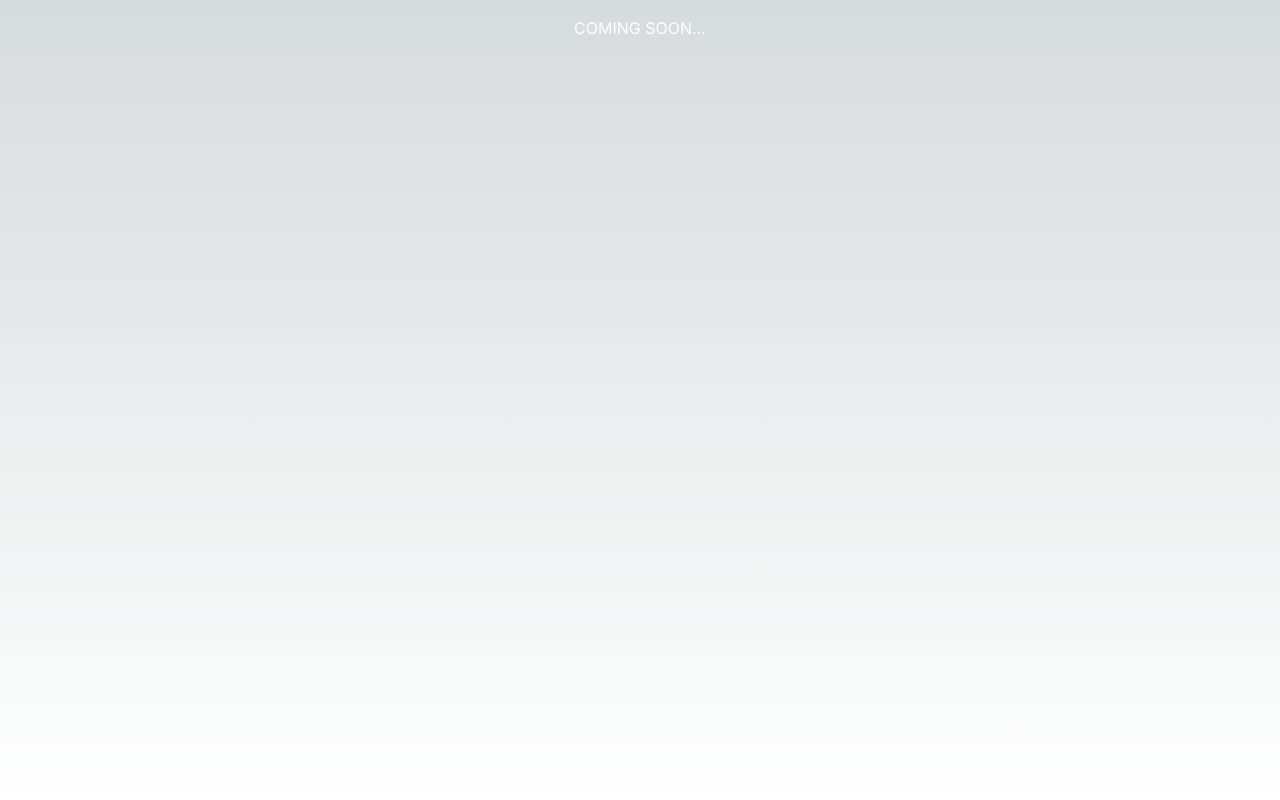
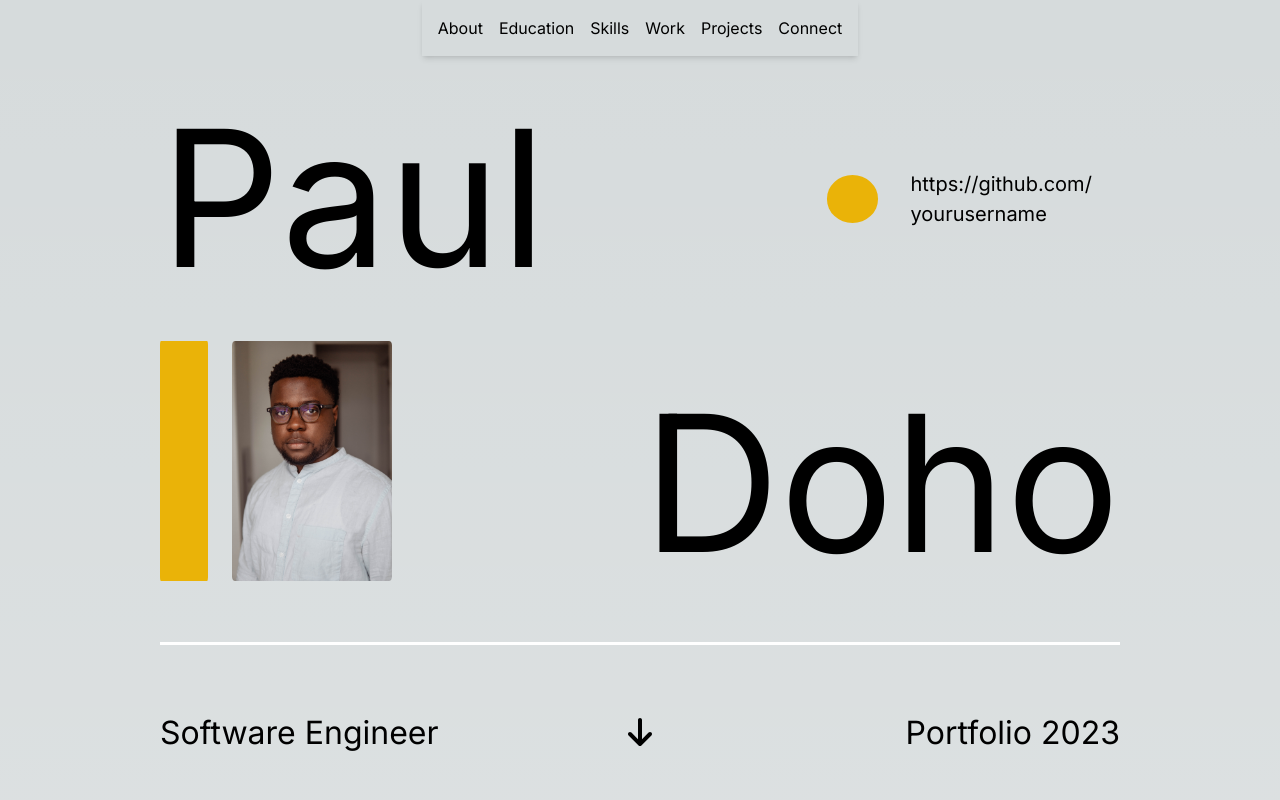
Before and after one commit to pdd27673/next-js-2023-portfolio, a Next.js app: page / in a window 1280 px wide. Shown: the top 800 px of the page. Built offline with nearby package versions, Linux system fonts and the light colour scheme.

Commit message:
basic setup and css for page

```diff
--- a/next.config.js
+++ b/next.config.js
@@ -1,4 +1,10 @@
 /** @type {import('next').NextConfig} */
 const nextConfig = {}
 
-module.exports = nextConfig
+const path = require('path')
+
+module.exports = {
+    sassOptions: {
+        includePaths: [path.join(__dirname, 'styles')],
+    },
+}
--- a/package.json
+++ b/package.json
@@ -9,6 +9,9 @@
     "lint": "next lint"
   },
   "dependencies": {
+    "@fortawesome/fontawesome-svg-core": "^6.4.2",
+    "@fortawesome/free-solid-svg-icons": "^6.4.2",
+    "@fortawesome/react-fontawesome": "^0.2.0",
     "@types/node": "20.5.6",
     "@types/react": "18.2.21",
     "@types/react-dom": "18.2.7",
@@ -20,6 +23,7 @@
     "postcss": "8.4.28",
     "react": "18.2.0",
     "react-dom": "18.2.0",
+    "sass": "^1.69.5",
     "tailwindcss": "3.3.3",
     "typescript": "5.2.2"
   }
--- a/src/app/components/Hero.tsx
+++ b/src/app/components/Hero.tsx
@@ -2,6 +2,9 @@ import React from 'react'
 import profilePic from '../../../public/images/hero-profile.jpg'
 import 'font-awesome/css/font-awesome.min.css';
 import Image from 'next/image';
+import styles from "../styles/Hero.module.scss"
+import { FontAwesomeIcon } from '@fortawesome/react-fontawesome'
+import { faArrowDown } from '@fortawesome/free-solid-svg-icons';
 
 type Props = {}
 
@@ -18,36 +21,34 @@ type Props = {}
 
 const Hero = () => {
     return (
-      <div className="text-white h-screen flex flex-col justify-between p-20 w-screen">
+        <div className={styles.hero}>
             {/* First Row */}
-          <div className="flex items-center justify-between w-full">
-              <div className="text-9xl">Paul</div>
-              <div className="flex items-center space-x-2">
-                  <div className="w-8 h-8 bg-yellow-500 rounded-full"></div>
-                  <a href="https://github.com/yourusername" className="text-sm hover:underline">
-                      url
+            <div className={styles.firstRowGrid}>
+                <div className={styles.firstName}>Paul</div>
+                <div className={styles.firstUrl}>
+                    <div className={styles.circle}></div>
+                    <a href="https://github.com/yourusername" className={styles.link}>
+                        https://github.com/ yourusername
                     </a>
                 </div>
             </div>
 
             {/* Second Row */}
-          <div className="flex items-center justify-between w-full">
-              <div className="flex items-center space-x-4">
-                  <div className="w-24 h-24 bg-yellow-500"></div>
-                  <Image src={profilePic} width={250} height={250} alt="Your Image"  />
+            <div className={styles.secondRow}>
+                <div className={styles.secondPhoto}>
+                    <div className={styles.secondRectangle}></div>
+                    <Image src={profilePic} className={styles.photo} alt="Your Image"/>
                 </div>
-              <div className="text-9xl flex-grow text-right">Doho</div>
+                <div className={styles.secondLastName}>Doho</div>
             </div>
 
             {/* Third Row */}
-          <div className="border-t border-gray-600 w-full">
-              <div className="flex items-center justify-between py-4 w-full">
-                  <div className="text-lg">Portfolio 2023</div>
-                  <a href="#about" className="px-4 py-2 hover:bg-gray-700 transition">
-                      <i className="fas fa-arrow-down"></i>
+            <div className={styles.thirdRow}>
+                <div className={styles.thirdTitle}>Software Engineer</div>
+                <a href="#about" className={styles.thirdArrow}>
+                    <FontAwesomeIcon icon={faArrowDown}/>
                 </a>
-                  <div className="text-lg">Software Engineer</div>
-              </div>
+                <div className={styles.thirdPortfolioText}>Portfolio 2023</div>
             </div>
         </div>
     );
--- a/src/app/page.tsx
+++ b/src/app/page.tsx
@@ -8,6 +8,10 @@ import Work from './components/Work'
 import RootLayout from './components/layout'
 import { section, Header } from './components/Header'
 import { Metadata } from 'next'
+import { config } from '@fortawesome/fontawesome-svg-core'
+import '@fortawesome/fontawesome-svg-core/styles.css'
+
+config.autoAddCss = false
 
 export const metadata: Metadata = {
   title: 'Pauls Portfolio',
@@ -15,7 +19,7 @@ export const metadata: Metadata = {
 
 export default function Home() {
 
-  const workInProgess = true;
+  const workInProgress = false;
 
   const sections: section[] = [
     { name: 'Hero', href: '#hero', component: <Hero />, displayInHeader: false },
@@ -30,12 +34,12 @@ export default function Home() {
   return (
     <RootLayout>
       <main className="flex min-h-screen flex-col items-center justify-between">
-        {workInProgess && (
+        {workInProgress && (
           <div className=" text-white text-center p-4 w-full">
             COMING SOON...
           </div>
         )}
-        {!workInProgess && (
+        {!workInProgress && (
           <>
             <Header sections={sections} />
             {sections.map((section, index) => (
--- /dev/null
+++ b/src/app/styles/Hero.module.scss
@@ -0,0 +1,105 @@
+.hero {
+    width: 60rem;
+    height: 100vh;
+}
+
+.firstRowGrid {
+    width: 100%;
+    display: grid;
+    grid-template-areas: "firstName url";
+    grid-template-columns: 5fr 1fr;
+
+
+    .firstName {
+        grid-area: firstName;
+        font-size: 190px;
+    }
+
+    .firstUrl {
+        grid-area: url;
+        display: flex;
+        flex-direction: row;
+        justify-content: center;
+        align-items: center;
+
+        .circle {
+            width: 5rem;
+            height: 3rem;
+            background-color: rgb(234, 179, 8);
+            border-radius: 50%;
+            margin-right: 2rem;
+
+        }
+
+        .link {
+            font-size: 20px;
+            word-wrap: break-word;
+
+            &:hover {
+                text-decoration: underline;
+            }
+        }
+    }
+}
+
+.secondRow {
+    width: 100%;
+    display: grid;
+    grid-template-areas: "secondPhoto secondLastName";
+    grid-template-columns: 1fr 4fr;
+    padding-bottom: 1rem;
+
+    border-bottom: solid .2rem white;
+
+    .secondPhoto {
+        grid-area: secondPhoto;
+        display: flex;
+        flex-direction: row;
+        height: 15rem;
+
+        .secondRectangle {
+            border-radius: 2%;
+            background-color: rgb(234, 179, 8);
+            height: 15rem;
+            width: 13rem;
+            margin-right: 1.5rem;
+        }
+
+        .photo {
+            border-radius: 2%;
+            height: 15rem;
+            width: 30rem;
+        }
+    }
+
+    .secondLastName {
+        grid-area: secondLastName;
+        font-size: 190px;
+        justify-self: end;
+    }
+}
+
+
+.thirdRow {
+    width: 100%;
+    display: grid;
+    grid-template-areas: "thirdTitle thirdArrow thirdPortfolioText";
+    grid-template-columns: 1fr 1fr 1fr;
+
+    margin-top: 4rem;
+    font-size: 2rem;
+
+    .thirdTitle {
+        grid-area: thirdTitle;
+    }
+
+    .thirdArrow {
+        grid-area: thirdArrow;
+        justify-self: center;
+    }
+
+    .thirdPortfolioText {
+        grid-area: thirdPortfolioText;
+        justify-self: end;
+    }
+}
```
Also changed, not shown: 1 other file (tests, documents, lock files or other folders). Lines whose indentation alone changed are shown as unchanged.
